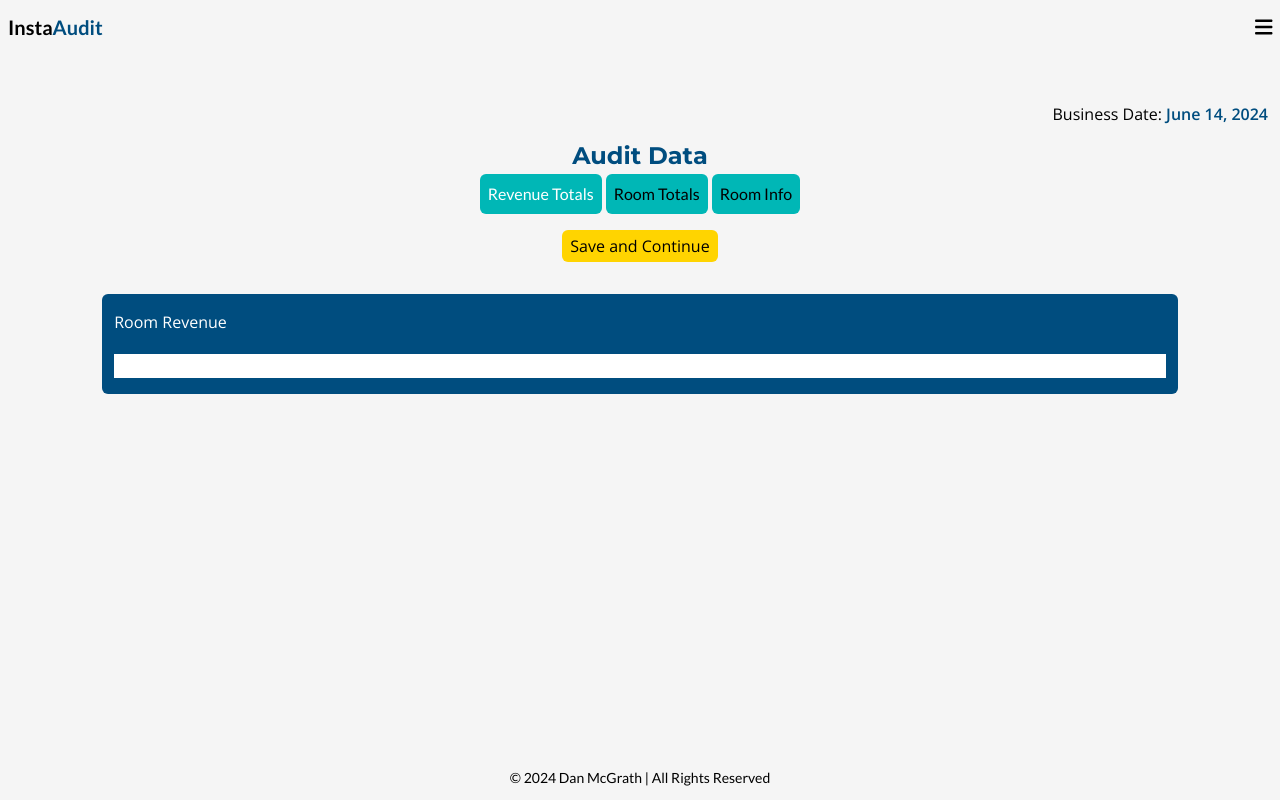
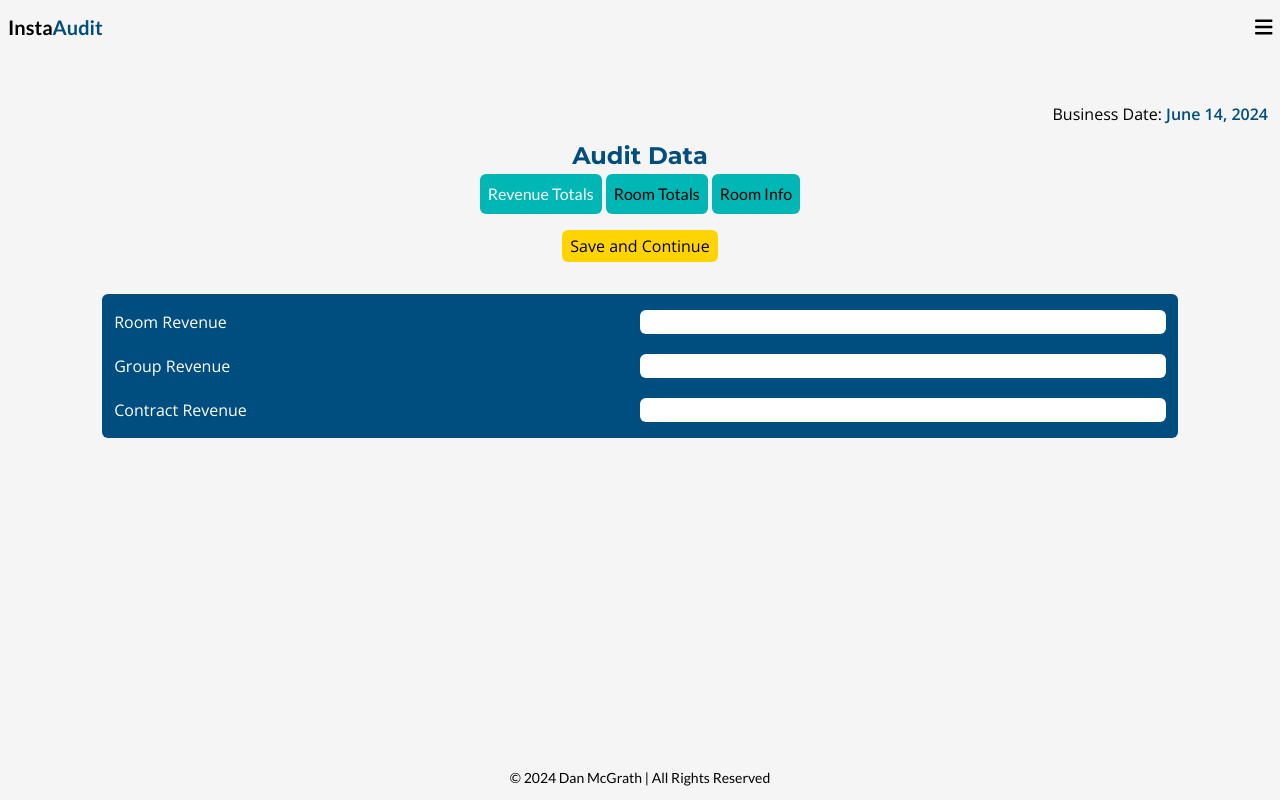
Before and after one commit to Dan-McGrath/InstaAudit, a React (Vite) app in the folder frontend/: page /dashboard/audit/submit in a window 1280 px wide. Built offline with nearby package versions, Linux system fonts and the light colour scheme; no server answers.

Commit message:
Add inputs and labels as well as add styling to elements

```diff
--- a/frontend/src/pages/Audit/AuditForm/RevenueDataForm.jsx
+++ b/frontend/src/pages/Audit/AuditForm/RevenueDataForm.jsx
@@ -8,8 +8,18 @@ const RevenueDataForm = () => {
 
   return (
     <>
-      <label htmlFor="roomRevenue">Room Revenue</label>
-      <input type="number" id="roomRevenue" />
+      <div className="flex justify-between w-full gap-2 mx-auto">
+        <label htmlFor="roomRevenue">Room Revenue</label>
+        <input type="number" id="roomRevenue" className="w-1/2 rounded-md focus:border-primaryColor" />
+      </div>
+      <div className="flex justify-between w-full gap-2 mx-auto">
+        <label htmlFor="groupRevenue">Group Revenue</label>
+        <input type="number" id="groupRevenue" className="w-1/2 rounded-md" />
+      </div>
+      <div className="flex justify-between w-full gap-2 mx-auto">
+        <label htmlFor="contractRevenue">Contract Revenue</label>
+        <input type="number" id="contractRevenue" className="w-1/2 rounded-md" />
+      </div>
     </>
   );
 };
```
